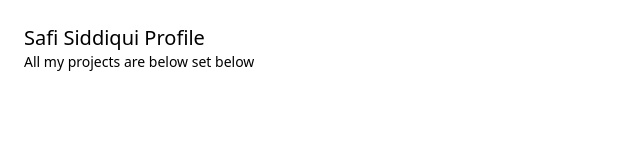
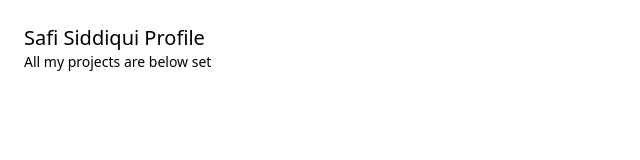
Before and after one commit to safi-siddiqui-github/tailwindcss-app, a website built with Vite: page index.html in a window 1280 px wide. Shown: the full height of the page, 0-640 px from the left. Built offline with nearby package versions, Linux system fonts and the light colour scheme.

Commit message:
dockerfile-dev-prod-set

```diff
--- a/index.html
+++ b/index.html
@@ -14,7 +14,7 @@
       </h2>
 
       <p class="">
-        All my projects are below set below
+        All my projects are below set
       </p>
     </div>
 
```
Also changed, not shown: 1 other file.
